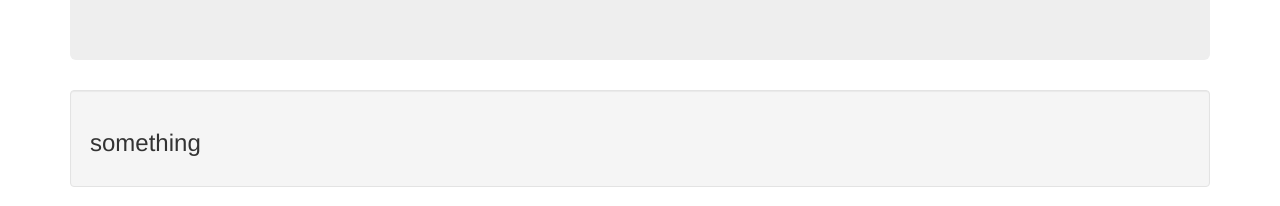
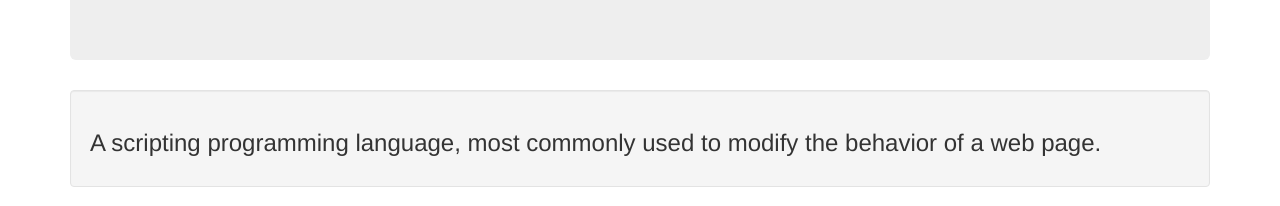
Before and after one commit to burentop/flashcards, a plain HTML site: page index.html in a window 1280 px wide. Both pictures are taken after a click on the element "JavaScript". Shown: the part 180-386 px from the top of the page. Drawn offline with Linux system fonts and the light colour scheme.

Commit message:
fill in all definitions.

```diff
--- a/index.html
+++ b/index.html
@@ -15,79 +15,79 @@
       </div>
       <div class="well">
         <h2 class="term javascript">JavaScript</h2>
-        <h3 class="definition javascript">something</h3>
+        <h3 class="definition javascript">A scripting programming language, most commonly used to modify the behavior of a web page.</h3>
       </div>
       <div class="well">
         <h2 class="term operator">Operators</h2>
-        <h3 class="definition operator">something</h3>
+        <h3 class="definition operator">Constructs which are similar to functions; allowing terms to be combined in some manner.</h3>
       </div>
       <div class="well">
         <h2 class="term variable">Variables</h2>
-        <h3 class="definition variable">something</h3>
+        <h3 class="definition variable">Used to store information in a computer program.</h3>
       </div>
       <div class="well">
         <h2 class="term naming">Variable naming conventions</h2>
-        <h3 class="definition naming">something</h3>
+        <h3 class="definition naming">Rules, and best practices, used when creating variable names. Some words are reserved by the system.</h3>
       </div>
       <div class="well">
         <h2 class="term function">Functions</h2>
-        <h3 class="definition function">something</h3>
+        <h3 class="definition function">A named sequence of program instructions that performs a specific task.</h3>
       </div>
       <div class="well">
         <h2 class="term method">Methods</h2>
-        <h3 class="definition method">something</h3>
+        <h3 class="definition method">Similar to a function, but is associated with a particular object (in OOP).</h3>
       </div>
       <div class="well">
         <h2 class="term argument">Arguments</h2>
-        <h3 class="definition argument">something</h3>
+        <h3 class="definition argument">Information passed when calling a function.</h3>
       </div>
       <div class="well">
         <h2 class="term parameter">Parameters</h2>
-        <h3 class="definition parameter">something</h3>
+        <h3 class="definition parameter">A name used in a function declaration to hold information.</h3>
       </div>
       <div class="well">
         <h2 class="term return">Return</h2>
-        <h3 class="definition return">something</h3>
+        <h3 class="definition return">A value that is the result of the completion of a function.</h3>
       </div>
       <div class="well">
         <h2 class="term chain">Chaining methods</h2>
-        <h3 class="definition chain">something</h3>
+        <h3 class="definition chain">The practice of calling a method on the results of another method.</h3>
       </div>
       <div class="well">
         <h2 class="term string">Strings</h2>
-        <h3 class="definition string">something</h3>
+        <h3 class="definition string">A sequence of characters with no mathematical consequence.</h3>
       </div>
       <div class="well">
         <h2 class="term boolean">Boolean</h2>
-        <h3 class="definition boolean">something</h3>
+        <h3 class="definition boolean">A data type that can hold the values 'true' or 'false'.</h3>
       </div>
       <div class="well">
         <h2 class="term undefined">Undefined</h2>
-        <h3 class="definition undefined">something</h3>
+        <h3 class="definition undefined">The result of a function with no return statement, or an unassigned variable.</h3>
       </div>
       <div class="well">
         <h2 class="term nan">NaN</h2>
-        <h3 class="definition nan">something</h3>
+        <h3 class="definition nan">Means 'Not a Number', but it is in fact a numerical 'type' in JavaScript.</h3>
       </div>
       <div class="well">
         <h2 class="term escape">Escape</h2>
-        <h3 class="definition escape">something</h3>
+        <h3 class="definition escape">Used to indicate that a special character (normally reserved for some special calculation) to be used as a literal. Precede the character with '\'.</h3>
       </div>
       <div class="well">
         <h2 class="term alert">Alert</h2>
-        <h3 class="definition alert">something</h3>
+        <h3 class="definition alert">A method that creates a pop-up box with information.</h3>
       </div>
       <div class="well">
         <h2 class="term comment">Comments</h2>
-        <h3 class="definition comment">something</h3>
+        <h3 class="definition comment">Portion of a computer program that is ignored by the computer. Used as instructions for humans.</h3>
       </div>
       <div class="well">
         <h2 class="term jquery">jQuery</h2>
-        <h3 class="definition jquery">something</h3>
+        <h3 class="definition jquery">A JavaScript library used to simplify the client-side scripting of HTML.</h3>
       </div>
       <div class="well">
         <h2 class="term attribute">Attributes</h2>
-        <h3 class="definition attribute">something</h3>
+        <h3 class="definition attribute">The property of an object (OOP) - (e.g. whether a border is solid or dashed).</h3>
       </div>
     </div>
   </body>
```
